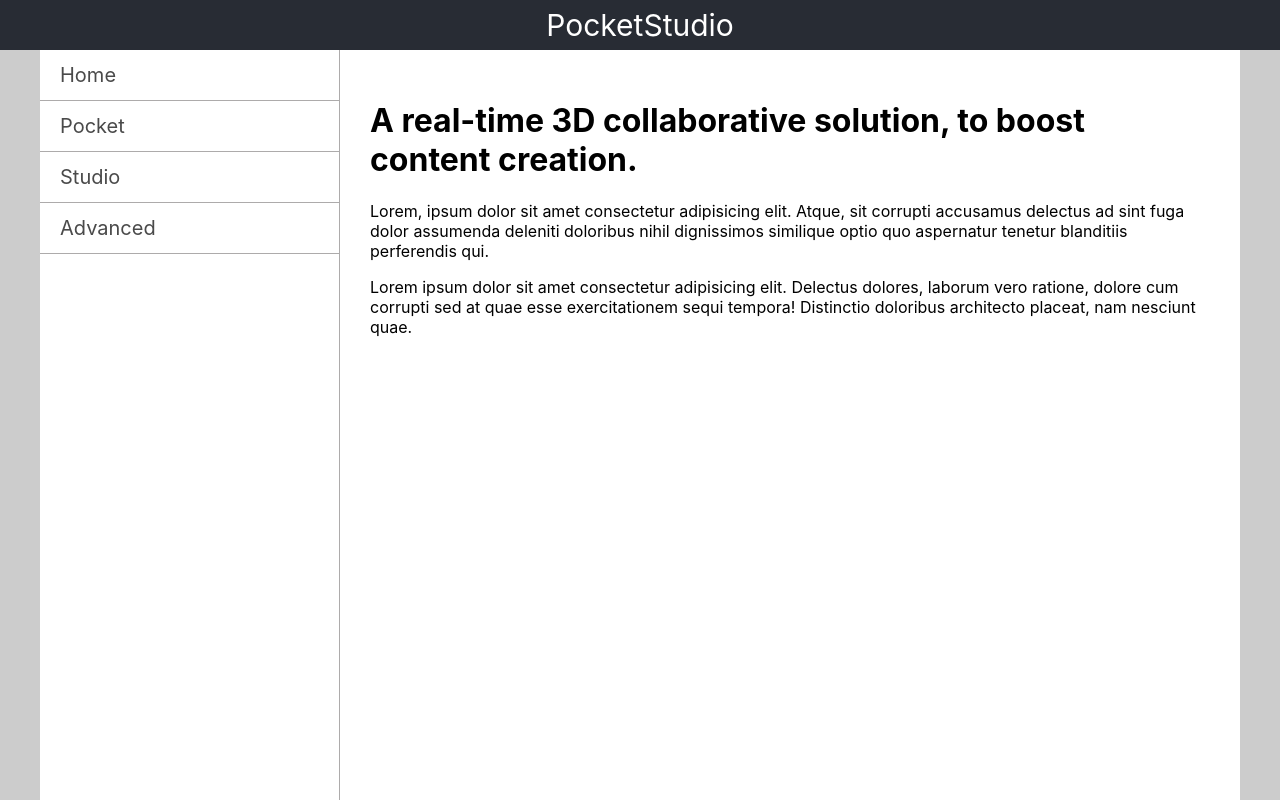
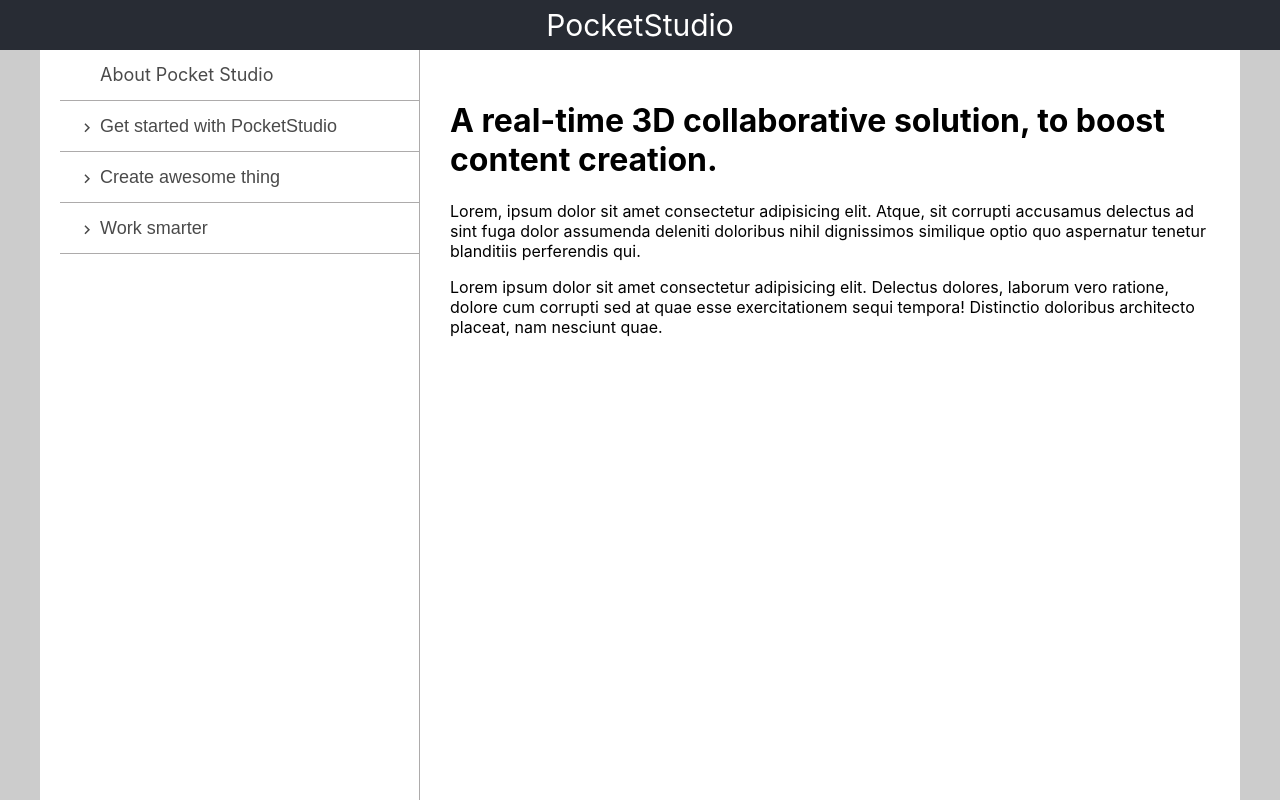
Before and after one commit to PaulBunker/pocket-studio, a React (Create React App) app: page /about in a window 1280 px wide. Built offline with nearby package versions, Linux system fonts and the light colour scheme.

Commit message:
clean up sub menus

```diff
--- a/src/components/menu/menu.js
+++ b/src/components/menu/menu.js
@@ -1,6 +1,10 @@
+/* eslint-disable react/jsx-props-no-spreading */
 import React, { useRef, useEffect } from "react"
 import { CSSTransition } from "react-transition-group"
 import styles from "./menu.module.scss"
+import MenuLink from "../menuLink/menuLink"
+import SubMenu from "../subMenu/subMenu"
+import toc from "../../helpers/data/toc.json"
 
 export default ({ isOpen, closeMenu }) => {
   const container = useRef()
@@ -29,12 +33,13 @@
       unmountOnExit
     >
       <nav ref={container} className={styles.container}>
-        <ul className={styles.ul}>
-          <li className={styles.menuItem}>Home</li>
-          <li className={styles.menuItem}>Pocket</li>
-          <li className={styles.menuItem}>Studio</li>
-          <li className={styles.menuItem}>Advanced</li>
-        </ul>
+        {toc.map(item =>
+          item.type === "link" ? (
+            <MenuLink key={item.id} {...item} />
+          ) : (
+            <SubMenu key={item.id} {...item} />
+          )
+        )}
       </nav>
     </CSSTransition>
   )
--- a/src/components/menu/menu.module.scss
+++ b/src/components/menu/menu.module.scss
@@ -2,39 +2,21 @@
 
 .container {
   position: absolute;
+  padding-left: 20px;
   background: #fff;
   width: 100%;
   height: calc(100vh - 50px);
 
   @include respond-to('medium'){
-    width: 300px;
+    width: 380px;
     box-shadow: 0 0 20px #4a4a4a;
   }
 
   @include respond-to('large'){
     position: relative;
-    flex: 0 0 300px;
+    flex: 0 0 380px;
     box-shadow: none;
     border-right: 1px solid #adabab;
-  }
-}
-
-.ul {
-  list-style: none;
-  margin: 0;
-  padding: 0;
-}
-
-.menuItem {
-  font-size: 20px;
-  line-height: 30px;
-  color: #4a4a4a;
-  border-bottom: 1px solid #adabab;
-  padding: 10px 20px;
-
-  &:hover {
-    color: #007aff;
-    cursor: pointer;
   }
 }
 
--- a/src/components/menuLink/menuLink.module.scss
+++ b/src/components/menuLink/menuLink.module.scss
@@ -1,3 +1 @@
-.link {
-
-}
+@import "../../helpers/scss/sharedMenuLink.scss";
--- a/src/components/subMenu/subMenu.js
+++ b/src/components/subMenu/subMenu.js
@@ -1,17 +1,26 @@
+/* eslint-disable react/jsx-props-no-spreading */
 import React, { useState } from "react"
 import PropTypes from "prop-types"
+import { MdKeyboardArrowRight } from "react-icons/md"
+import classnames from "classnames"
 import MenuLink from "../menuLink/menuLink"
+import styles from "./subMenu.module.scss"
 
 const SubMenu = ({ text, menu }) => {
   const [isOpen, setIsOpen] = useState(false)
   const toggle = () => setIsOpen(!isOpen)
   return (
-    <div>
-      <button onClick={toggle} type="button">
+    <>
+      <button className={styles.link} onClick={toggle} type="button">
+        <MdKeyboardArrowRight
+          className={classnames(styles.icon, { [styles.active]: isOpen })}
+        />
         {text}
       </button>
-      {isOpen && menu.map(link => <MenuLink key={link.target} />)}
-    </div>
+      <div className={styles.linkContainer}>
+        {isOpen && menu.map(link => <MenuLink key={link.target} {...link} />)}
+      </div>
+    </>
   )
 }
 
@@ -20,7 +29,7 @@
   menu: PropTypes.arrayOf(
     PropTypes.shape({
       type: PropTypes.string.isRequired,
-      title: PropTypes.string.isRequired,
+      text: PropTypes.string.isRequired,
       target: PropTypes.string.isRequired
     })
   ).isRequired
--- a/src/components/subMenu/subMenu.module.scss
+++ b/src/components/subMenu/subMenu.module.scss
@@ -0,0 +1,21 @@
+@import "../../helpers/scss/sharedMenuLink.scss";
+
+.linkContainer {
+  padding-left: 20px;
+}
+
+.icon {
+  position: absolute;
+  left: 18px;
+  top: 18px;
+  vertical-align: middle;
+  transition: transform ease-in 200ms;
+
+  &:hover {
+    color: #007aff;
+  }
+
+  &.active {
+    transform: rotate(90deg);
+  }
+}
--- a/src/helpers/data/toc.json
+++ b/src/helpers/data/toc.json
@@ -1,33 +1,37 @@
 [
   {
+    "id": 1,
     "type": "link",
     "text": "About Pocket Studio",
     "target": "about"
   },
   {
+    "id": 2,
     "type":"title",
     "text": "Get started with PocketStudio",
     "menu": [
-      {"type": "link", "title": "Add media", "target":"add-media"},
-      {"type": "link", "title": "Mark clips", "target":"mark-clips"},
-      {"type": "link", "title": "Delete Media", "target":"delete-media"}
+      {"type": "link", "text": "Add media", "target":"add-media"},
+      {"type": "link", "text": "Mark clips", "target":"mark-clips"},
+      {"type": "link", "text": "Delete Media", "target":"delete-media"}
     ]
   },
   {
+    "id": 3,
     "type":"title",
     "text": "Create awesome thing",
     "menu": [
-      {"type": "link", "title": "Do the thing", "target":"do-the-thing"},
-      {"type": "link", "title": "Make it sing", "target":"make-it-sing"},
-      {"type": "link", "title": "Get rid of it", "target":"get-rid-of-it"}
+      {"type": "link", "text": "Do the thing", "target":"do-the-thing"},
+      {"type": "link", "text": "Make it sing", "target":"make-it-sing"},
+      {"type": "link", "text": "Get rid of it", "target":"get-rid-of-it"}
     ]
   },
   {
+    "id": 4,
     "type":"title",
     "text": "Work smarter",
     "menu": [
-      {"type": "link", "title": "Reuse assets", "target":"reuse-assets"},
-      {"type": "link", "title": "Automate everything", "target":"automate-everything"}
+      {"type": "link", "text": "Reuse assets", "target":"reuse-assets"},
+      {"type": "link", "text": "Automate everything", "target":"automate-everything"}
     ]
   }
 ]
--- /dev/null
+++ b/src/helpers/scss/sharedMenuLink.scss
@@ -0,0 +1,20 @@
+.link {
+  position: relative;
+  font-size: 18px;
+  line-height: 30px;
+  color: #4a4a4a;
+  border: 0;
+  margin: 0;
+  width: 100%;
+  border-bottom: 1px solid #adabab;
+  padding: 10px 20px 10px 40px;
+  display: block;
+  text-decoration: none;
+  text-align: left;
+  background: #fff;
+
+  &:hover {
+    color: #007aff;
+    cursor: pointer;
+  }
+}
--- a/src/index.css
+++ b/src/index.css
@@ -4,6 +4,15 @@
 }
 *, *:before, *:after {
   box-sizing: inherit;
+}
+
+*:focus {
+  /*
+    TODO: this is bad practice but I didn't have time for an elegant solution
+    https://medium.com/hackernoon/removing-that-ugly-focus-ring-and-keeping-it-too-6c8727fefcd2
+    remove this block to see that keyboard tabbing works but looks a little ugly.
+  */
+  outline: none;
 }
 
 body {
```
Also changed, not shown: 1 other file (tests, documents, lock files or other folders).
